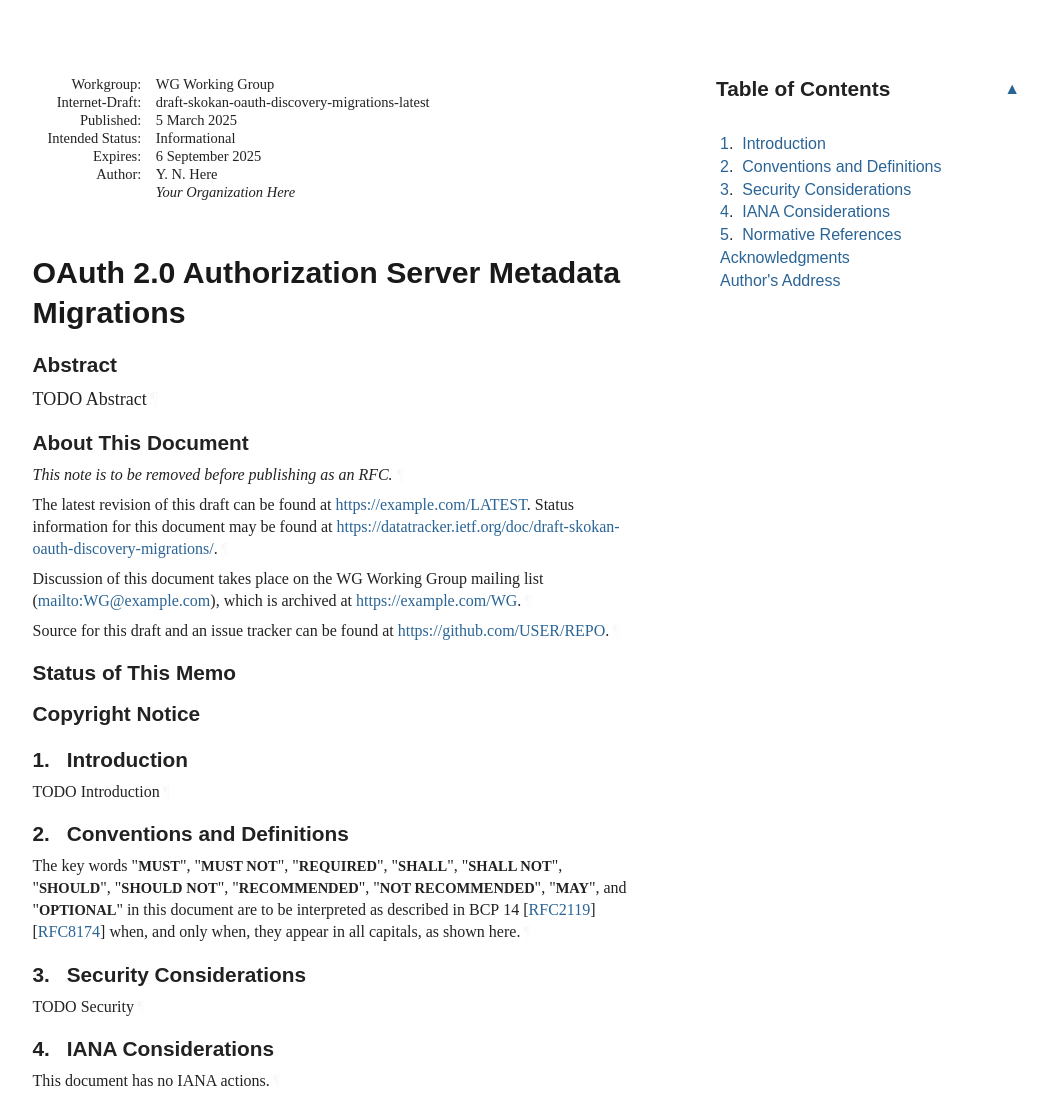
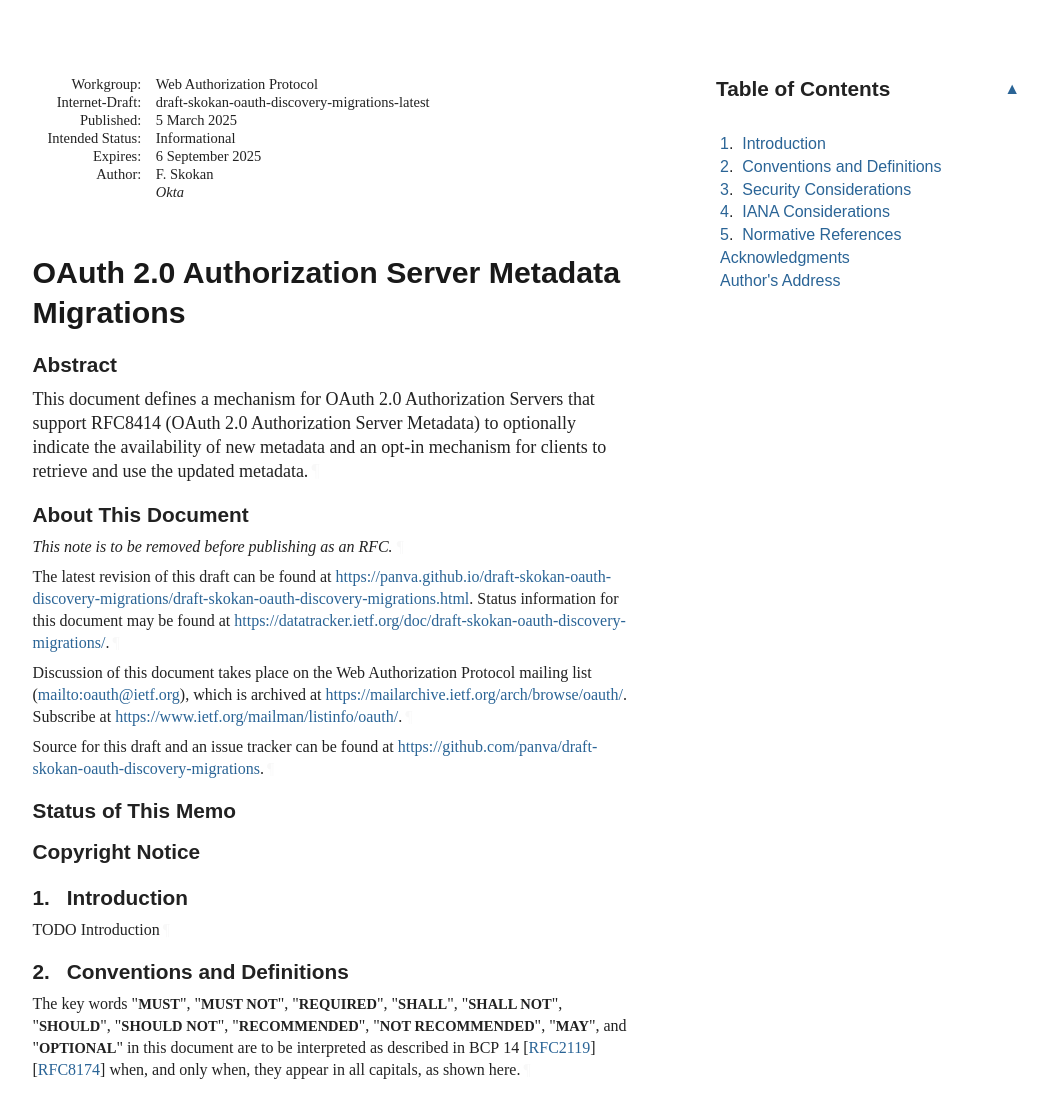
Before and after one commit to panva/draft-skokan-oauth-discovery-migrations, a plain HTML site: page draft-skokan-oauth-discovery-migrations.html in a window 1280 px wide. Shown: the top 1095 px of the page, without its empty margins (92-1140 px from the left). Drawn offline with Linux system fonts and the light colour scheme; a web font is replaced by a local one.

Commit message:
Script updating gh-pages from 79c4c5c. [ci skip]

```diff
--- a/draft-skokan-oauth-discovery-migrations.html
+++ b/draft-skokan-oauth-discovery-migrations.html
@@ -5,14 +5,15 @@
 <meta content="Common,Latin" name="scripts">
 <meta content="initial-scale=1.0" name="viewport">
 <title>OAuth 2.0 Authorization Server Metadata Migrations</title>
-<meta content="Your Name Here" name="author">
+<meta content="Filip Skokan" name="author">
 <meta content="
-       TODO Abstract
+       This document defines a mechanism for OAuth 2.0 Authorization Servers that support RFC8414 (OAuth 2.0
+Authorization Server Metadata) to optionally indicate the availability of new metadata and an opt-in
+mechanism for clients to retrieve and use the updated metadata.
     " name="description">
 <meta content="xml2rfc 3.28.0" name="generator">
-<meta content="next generation" name="keyword">
-<meta content="unicorn" name="keyword">
-<meta content="sparkling distributed ledger" name="keyword">
+<meta content="discovery" name="keyword">
+<meta content="migrations" name="keyword">
 <meta content="draft-skokan-oauth-discovery-migrations-latest" name="ietf.draft">
 <!-- Generator version information:
   xml2rfc 3.28.0
@@ -1049,7 +1050,7 @@ svg :is([fill="white"], [fill^="#fff"]) {
 <td class="right">March 2025</td>
 </tr></thead>
 <tfoot><tr>
-<td class="left">Here</td>
+<td class="left">Skokan</td>
 <td class="center">Expires 6 September 2025</td>
 <td class="right">[Page]</td>
 </tr></tfoot>
@@ -1058,7 +1059,7 @@ svg :is([fill="white"], [fill^="#fff"]) {
 <div id="internal-metadata" class="document-information">
 <dl id="identifiers">
 <dt class="label-workgroup">Workgroup:</dt>
-<dd class="workgroup">WG Working Group</dd>
+<dd class="workgroup">Web Authorization Protocol</dd>
 <dt class="label-internet-draft">Internet-Draft:</dt>
 <dd class="internet-draft">draft-skokan-oauth-discovery-migrations-latest</dd>
 <dt class="label-published">Published:</dt>
@@ -1072,8 +1073,8 @@ svg :is([fill="white"], [fill^="#fff"]) {
 <dt class="label-authors">Author:</dt>
 <dd class="authors">
 <div class="author">
-      <div class="author-name">Y. N. Here</div>
-<div class="org">Your Organization Here</div>
+      <div class="author-name">F. Skokan</div>
+<div class="org">Okta</div>
 </div>
 </dd>
 </dl>
@@ -1081,7 +1082,9 @@ svg :is([fill="white"], [fill^="#fff"]) {
 <h1 id="title">OAuth 2.0 Authorization Server Metadata Migrations</h1>
 <section id="section-abstract">
       <h2 id="abstract"><a href="#abstract" class="selfRef">Abstract</a></h2>
-<p id="section-abstract-1">TODO Abstract<a href="#section-abstract-1" class="pilcrow">¶</a></p>
+<p id="section-abstract-1">This document defines a mechanism for OAuth 2.0 Authorization Servers that support RFC8414 (OAuth 2.0
+Authorization Server Metadata) to optionally indicate the availability of new metadata and an opt-in
+mechanism for clients to retrieve and use the updated metadata.<a href="#section-abstract-1" class="pilcrow">¶</a></p>
 </section>
 <section class="note rfcEditorRemove" id="section-note.1">
       <h2 id="name-about-this-document">
@@ -1089,14 +1092,15 @@ svg :is([fill="white"], [fill^="#fff"]) {
       </h2>
 <p id="section-note.1-1">This note is to be removed before publishing as an RFC.<a href="#section-note.1-1" class="pilcrow">¶</a></p>
 <p id="section-note.1-2">
-        The latest revision of this draft can be found at <span><a href="https://example.com/LATEST">https://example.com/LATEST</a></span>.
+        The latest revision of this draft can be found at <span><a href="https://panva.github.io/draft-skokan-oauth-discovery-migrations/draft-skokan-oauth-discovery-migrations.html">https://panva.github.io/draft-skokan-oauth-discovery-migrations/draft-skokan-oauth-discovery-migrations.html</a></span>.
         Status information for this document may be found at <span><a href="https://datatracker.ietf.org/doc/draft-skokan-oauth-discovery-migrations/">https://datatracker.ietf.org/doc/draft-skokan-oauth-discovery-migrations/</a></span>.<a href="#section-note.1-2" class="pilcrow">¶</a></p>
 <p id="section-note.1-3">
         Discussion of this document takes place on the
-        WG Working Group mailing list (<span><a href="mailto:WG@example.com">mailto:WG@example.com</a></span>),
-        which is archived at <span><a href="https://example.com/WG">https://example.com/WG</a></span>.<a href="#section-note.1-3" class="pilcrow">¶</a></p>
+        Web Authorization Protocol  mailing list (<span><a href="mailto:oauth@ietf.org">mailto:oauth@ietf.org</a></span>),
+        which is archived at <span><a href="https://mailarchive.ietf.org/arch/browse/oauth/">https://mailarchive.ietf.org/arch/browse/oauth/</a></span>.
+        Subscribe at <span><a href="https://www.ietf.org/mailman/listinfo/oauth/">https://www.ietf.org/mailman/listinfo/oauth/</a></span>.<a href="#section-note.1-3" class="pilcrow">¶</a></p>
 <p id="section-note.1-4">Source for this draft and an issue tracker can be found at
-        <span><a href="https://github.com/USER/REPO">https://github.com/USER/REPO</a></span>.<a href="#section-note.1-4" class="pilcrow">¶</a></p>
+        <span><a href="https://github.com/panva/draft-skokan-oauth-discovery-migrations">https://github.com/panva/draft-skokan-oauth-discovery-migrations</a></span>.<a href="#section-note.1-4" class="pilcrow">¶</a></p>
 </section>
 <div id="status-of-memo">
 <section id="section-boilerplate.1">
@@ -1203,7 +1207,7 @@ appear in all capitals, as shown here.<a href="#section-2-1" class="pilcrow">¶<
       <h2 id="name-iana-considerations">
 <a href="#section-4" class="section-number selfRef">4. </a><a href="#name-iana-considerations" class="section-name selfRef">IANA Considerations</a>
       </h2>
-<p id="section-4-1">This document has no IANA actions.<a href="#section-4-1" class="pilcrow">¶</a></p>
+<p id="section-4-1">TODO This document has no IANA actions (for now).<a href="#section-4-1" class="pilcrow">¶</a></p>
 </section>
 </div>
 <div id="sec-normative-references">
@@ -1237,11 +1241,11 @@ appear in all capitals, as shown here.<a href="#section-2-1" class="pilcrow">¶<
 <a href="#name-authors-address" class="section-name selfRef">Author's Address</a>
       </h2>
 <address class="vcard">
-        <div dir="auto" class="left"><span class="fn nameRole">Your Name Here</span></div>
-<div dir="auto" class="left"><span class="org">Your Organization Here</span></div>
+        <div dir="auto" class="left"><span class="fn nameRole">Filip Skokan</span></div>
+<div dir="auto" class="left"><span class="org">Okta</span></div>
 <div class="email">
 <span>Email:</span>
-<a href="mailto:your.email@example.com" class="email">your.email@example.com</a>
+<a href="mailto:panva.ip@gmail.com" class="email">panva.ip@gmail.com</a>
 </div>
 </address>
 </section>
```
Also changed, not shown: draft-skokan-oauth-discovery-migrations.txt.
